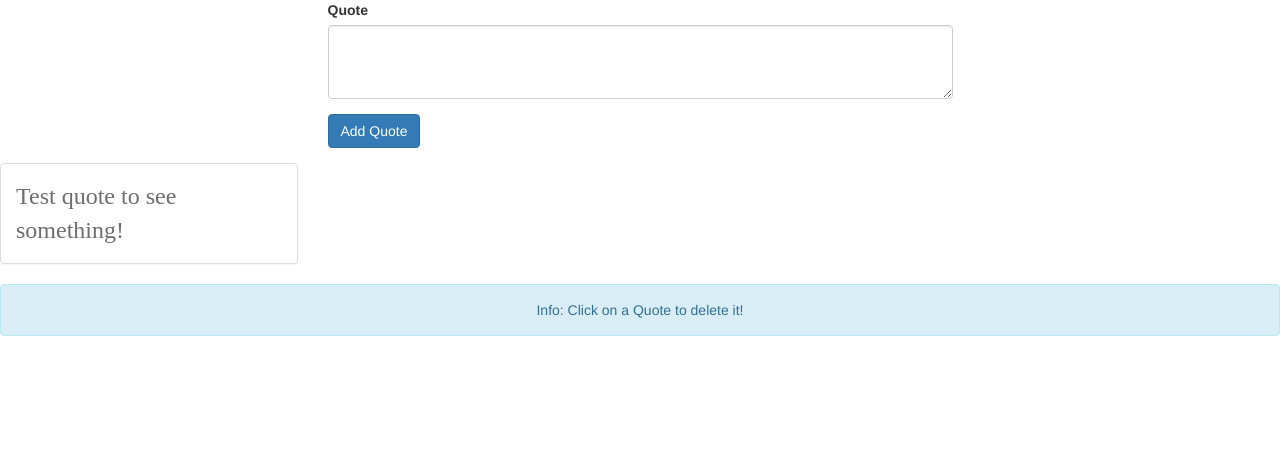
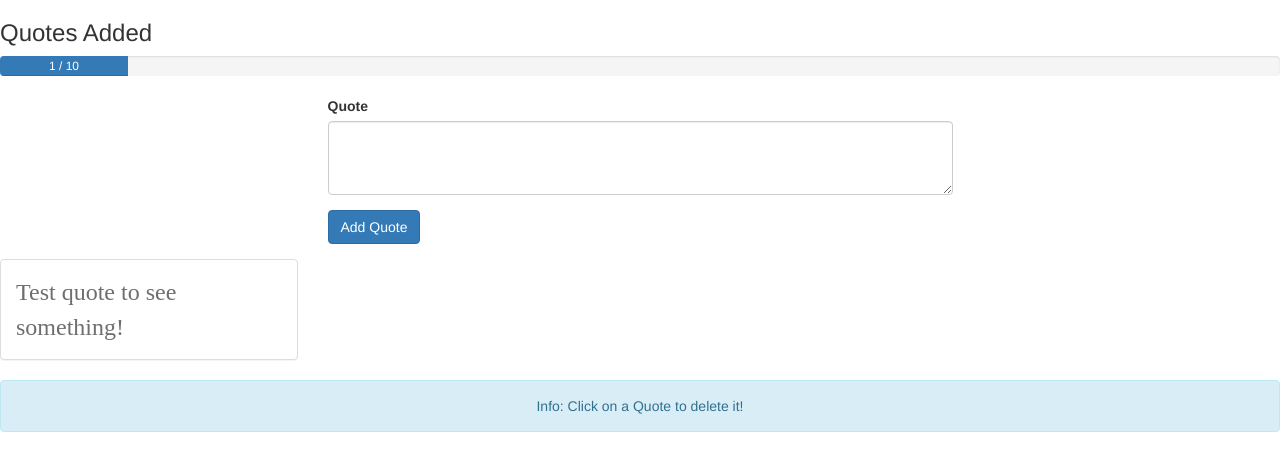
Before and after one commit to pochern/great-quotes, a Vue app: page / in a window 1280 px wide. Shown: the top 470 px of the page. Built offline with nearby package versions, Linux system fonts and the light colour scheme; a web font is replaced by a local one.

Commit message:
Add header with progress bar of quote count

```diff
--- a/src/App.vue
+++ b/src/App.vue
@@ -1,5 +1,6 @@
 <template>
   <div id="app">
+    <app-header :quoteCount="quotes.length" :maxQuotes="maxQuotes"></app-header>
     <app-new-quote @quoteAdded="newQuote"></app-new-quote>
     <app-quote-grid :quotes="quotes" @quoteDeleted="deleteQuote"></app-quote-grid>
     <div class="row">
@@ -13,6 +14,7 @@
 <script>
 import QuoteGrid from './components/QuoteGrid';
 import NewQuote from './components/NewQuote';
+import Header from './components/Header';
 
 export default {
   data() {
@@ -31,7 +33,8 @@
   },
   components: {
     appQuoteGrid: QuoteGrid,
-    appNewQuote: NewQuote
+    appNewQuote: NewQuote,
+    appHeader: Header
   }
 }
 </script>
--- /dev/null
+++ b/src/components/Header.vue
@@ -0,0 +1,19 @@
+<template>
+  <div class="row">
+    <div class="col-sm-12">
+      <h3>Quotes Added</h3>
+      <div class="progress">
+        <div class="progress-bar" role="progressbar" aria-valuenow="60" aria-valuemin="0" aria-valuemax="100"
+            :style="{width: (quoteCount / maxQuotes) * 100 + '%'}">
+          {{ quoteCount }} / {{ maxQuotes }}
+        </div>
+      </div>
+    </div>
+  </div>
+</template>
+
+<script>
+export default {
+  props: ['quoteCount', 'maxQuotes']
+}
+</script>
```
